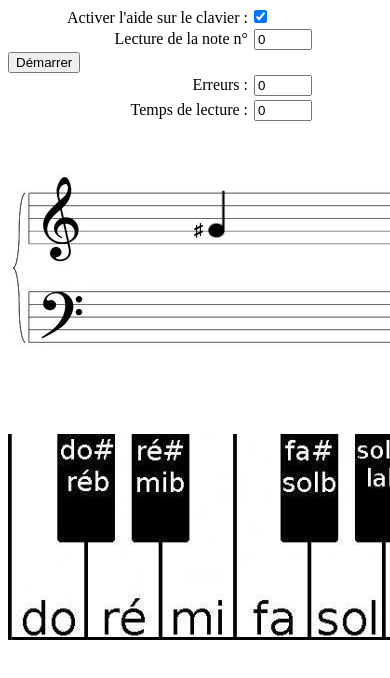
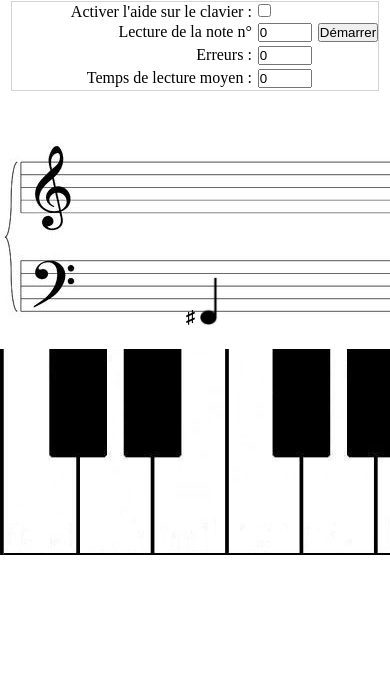
Before and after one commit to AubinMahe/LectureDeNotes, a plain HTML site: page public/index.html in a window 390 px wide. Both pictures are taken after a click on the button "Démarrer". Shown: the top 678 px of the page. Drawn offline with Linux system fonts and the light colour scheme.

Commit message:
Affichage plus compact, meilleur interaction en cas d'erreur, mémorisation des préférences grâce aux cookies.

```diff
--- a/public/index.html
+++ b/public/index.html
@@ -6,6 +6,10 @@
       <link href="lecture-de-notes.css" rel="stylesheet" type="text/css" />
    </head>
    <body>
+      <div id="diese">&#9839;</div>
+      <div id="bemol">&#9837;</div>
+      <img id="note" src="note.png" />
+      <div id="correction"></div>
       <div id="main">
          <div id="paramètres">
             <label for="avec-l-aide">Activer l'aide sur le clavier : </label>
@@ -18,22 +22,11 @@
             <label for="nombre-d-erreurs">Erreurs : </label>
             <input id="nombre-d-erreurs" type="number" readonly="true"/>
             <br/>
-            <label for="temps-de-lecture">Temps de lecture : </label>
+            <label for="temps-de-lecture">Temps de lecture moyen : </label>
             <input id="temps-de-lecture" type="number" readonly="true"/>
          </div>
-         <div id="diese">&#9839;</div>
-         <div id="bemol">&#9837;</div>
-         <p>&nbsp;</p>
          <img id="portées" src="portées.jpg" />
-         <p>&nbsp;</p>
-         <p>&nbsp;</p>
          <img id="clavier" src="clavier.jpg" />
-         <img id="note"    src="note.png" />
-         <div id="correction-bloc">
-            <label for="correction">Correction : </label>
-            <input id="correction" type="text" readonly="true"/>
-            <button id="valider">Valider</button>
-         </div>
       </div>
       <script src="lecture-de-notes.js"></script>
    </body>
--- a/public/lecture-de-notes.css
+++ b/public/lecture-de-notes.css
@@ -1,3 +1,27 @@
+* {
+   margin : 0;
+   padding: 0;
+}
+#diese {
+   display    : none;
+   font-size  : 18px;
+   font-weight: bold;
+   position   : absolute;
+}
+#bemol {
+   display    : none;
+   font-size  : 18px;
+   font-weight: bold;
+   position   : absolute;
+}
+#correction {
+   display         : none;
+   position        : absolute;
+   width           : 50px;
+   height          : 50px;
+   background-color: salmon;
+   opacity         : 0.75;
+}
 #main {
 	text-align: center;
 }
@@ -6,6 +30,8 @@
    text-align  : left;
    margin-left : auto;
    margin-right: auto;
+   border      : 1px solid lightgray;
+   margin      : 1px;
 }
 #paramètres label {
    display   : inline-block;
@@ -19,9 +45,11 @@ input[type=text],input[type=number] {
    width: 50px;
 }
 #portées {
-	display     : block;
-	margin-left : auto;
-   margin-right: auto;
+	display      : block;
+	margin-left  : auto;
+   margin-right : auto;
+   margin-top   : 50px;
+   margin-bottom: 30px;
 }
 #clavier {
    display     : block;
@@ -33,18 +61,6 @@ input[type=text],input[type=number] {
    position: absolute;
    width   : 18px;
    height  : 50px;
-}
-#diese {
-   display    : none;
-   font-size  : 18px;
-   font-weight: bold;
-   position   : absolute;
-}
-#bemol {
-   display    : none;
-   font-size  : 18px;
-   font-weight: bold;
-   position   : absolute;
 }
 #correction-bloc {
    display     : inline-block;
--- a/public/lecture-de-notes.js
+++ b/public/lecture-de-notes.js
@@ -11,27 +11,32 @@ class LectureDeNotes {
    #nbr_de_notes_decodées      = document.getElementById('nbr-de-note-decodée');
    #nbr_d_erreurs              = document.getElementById('nombre-d-erreurs');
    #temps_de_lecture           = document.getElementById('temps-de-lecture');
-   #correction_block           = document.getElementById('correction-bloc');
    #correction                 = document.getElementById('correction');
-   #valider_la_correction      = document.getElementById('valider');
    #somme_des_temps_de_lecture = 0;
    #clef_de_sol                = true;
    #index                      = -1;
    #alteration                 = false;
    #previous_index             = -1;
    #instant_de_la_question     = 0;
+//   #tests                      = 0;
 
    constructor() {
-      this.#clavier.addEventListener('click', event => this.#note_selected( event ));
-      this.#avec_l_aide.addEventListener('click', () => this.#toggle_display_note_names());
-      this.#démarrer.addEventListener('click', () => {
-         this.#nbr_de_notes_decodées.value = "0";
-         this.#nbr_d_erreurs        .value = "0";
-         this.#temps_de_lecture     .value = "0";
-         this.#display_note();
-      });
-      this.#valider_la_correction.addEventListener('click', () => this.#display_note());
+      this.#avec_l_aide.checked = document.cookie.split(';').some(item => item.includes('avec-l-aide=true'))
+      this.#avec_l_aide.addEventListener('click', ()    => this.#affiche_le_clavier());
+      this.#clavier    .addEventListener('click', event => this.#note_selected( event ));
+      this.#correction .addEventListener('click', ()    => this.#display_note());
+      this.#démarrer   .addEventListener('click', ()    => this.#lancer_la_lecture());
+      this.#affiche_le_clavier();
    }
+
+   #lancer_la_lecture() {
+//      this.#tests                       = 0;
+      this.#nbr_de_notes_decodées.value = "0";
+      this.#nbr_d_erreurs        .value = "0";
+      this.#temps_de_lecture     .value = "0";
+      this.#display_note();
+   }
+
 
    #note_selected( event ) {
       let nbr_de_notes_decodées = parseInt( this.#nbr_de_notes_decodées.value ) + 1;
@@ -42,7 +47,7 @@ class LectureDeNotes {
       let y = event.clientY - this.#clavier.offsetTop;
       let index      = Math.floor( x / 75 );
       let alteration = false;
-      if( y < 200 ) {
+      if( y < 109 ) {
          if(( 49 < x )&&( x < 49+58 )) {
             // Do#
             index      = 0;
@@ -73,19 +78,30 @@ class LectureDeNotes {
          this.#index += 2;
       }
       this.#index %= 7;
-      if(( this.#index == index )&&( this.#alteration == alteration)) {
+      if(( this.#index == index )&&( this.#alteration == alteration )) {
          this.#display_note();
       }
       else {
+         console.log("index attendu : " + this.#index);
+         console.log("index observé : " + index);
+         console.log("alteration attendue : " + this.#alteration);
+         console.log("alteration observée : " + alteration);
          this.#nbr_d_erreurs.value = parseInt( this.#nbr_d_erreurs.value ) + 1;
-         this.#correction_block.style.visibility = 'visible';
+         this.#correction.style.display = 'block';
+         this.#correction.style.left = this.#clavier.offsetLeft + 10 + ( this.#index * 75 + ( this.#alteration ? 42 : 4 )) + 'px';
+         if( this.#alteration ) {
+            this.#correction.style.top = ( this.#clavier.offsetTop +  58 ) + 'px';
+         }
+         else {
+            this.#correction.style.top = ( this.#clavier.offsetTop + 111 ) + 'px';
+         }
       }
    }
 
    #display_note() {
       this.#note .style.left = ( this.#portées.offsetLeft + 200 ) + "px";
       this.#diese.style.left = ( this.#portées.offsetLeft + 186 ) + "px";
-      this.#correction_block.style.visibility = 'hidden';
+      this.#correction.style.display = 'none';
       this.#clef_de_sol = ( Math.random() > 0.5 );
       this.#index       = this.#previous_index;
       while( this.#index == this.#previous_index ) {
@@ -96,44 +112,41 @@ class LectureDeNotes {
       }
       this.#previous_index = this.#index;
       this.#alteration     = ( Math.random() > 0.5 );
+/*
+this.#clef_de_sol = false;
+this.#index       = this.#tests++;
+this.#alteration  = true;
+this.#tests %= 14;
+*/
       if( this.#clef_de_sol ) {
-         this.#note.style.top = ( this.#portées.offsetTop +  4 - ( this.#index - 6 ) * 6.5 ) + "px";
+         this.#note .style.top = ( this.#portées.offsetTop +   4 - ( this.#index - 6 ) * 6.5 ) + "px";
+         this.#diese.style.top = ( this.#portées.offsetTop +  34 - ( this.#index - 6 ) * 6.5 ) + "px";
          if(( this.#index == 2 )||( this.#index == 6 )||( this.#index == 9 )||( this.#index == 13 )) {
             this.#alteration = false;
          }
+         console.log( NOTES[this.#index % 7] + ( this.#alteration ? "#" : "" ));
       }
       else {
-         this.#note.style.top = ( this.#portées.offsetTop + 70 - ( this.#index - 11 ) * 6.5 ) + "px";
+         this.#note .style.top = ( this.#portées.offsetTop +  70 - ( this.#index - 11 ) * 6.5 ) + "px";
+         this.#diese.style.top = ( this.#portées.offsetTop + 100 - ( this.#index - 11 ) * 6.5 ) + "px";
          if(( this.#index == 0 )||( this.#index == 4 )||( this.#index == 7 )||( this.#index == 11 )) {
             this.#alteration = false;
          }
+         console.log( NOTES[( this.#index + 2 ) % 7] + ( this.#alteration ? "#" : "" ));
       }
-      if( this.#clef_de_sol ) {
-         this.#diese.style.top = ( this.#portées.offsetTop +  34 - ( this.#index - 6 ) * 6.5 ) + "px";
-         this.#correction.value = NOTES[this.#index % 7] + ( this.#alteration ? "#" : "" );
-      }
-      else {
-         this.#diese.style.top = ( this.#portées.offsetTop + 100 - ( this.#index - 11 ) * 6.5 ) + "px";
-         this.#correction.value = NOTES[( this.#index + 2 ) % 7] + ( this.#alteration ? "#" : "" );
-      }
-      console.log(this.#correction.value);
-      this.#note.style.display = 'block';
-      if( this.#alteration ) {
-         this.#diese.style.display = 'block';
-      }
-      else {
-         this.#diese.style.display = 'none';
-      }
+      this.#note .style.display = 'block';
+      this.#diese.style.display = this.#alteration ? 'block' : 'none';
       this.#instant_de_la_question = Date.now();
    }
 
-   #toggle_display_note_names() {
+   #affiche_le_clavier() {
       if( this.#avec_l_aide.checked ) {
          this.#clavier.src = 'clavier.jpg';
       }
       else {
          this.#clavier.src = 'clavier-sans-aide.jpg';
       }
+      document.cookie = 'avec-l-aide='+this.#avec_l_aide.checked + "; SameSite=Lax; expires=Fri, 1 Jan 2100 12:00:00 UTC";
    }
 }
 
```
